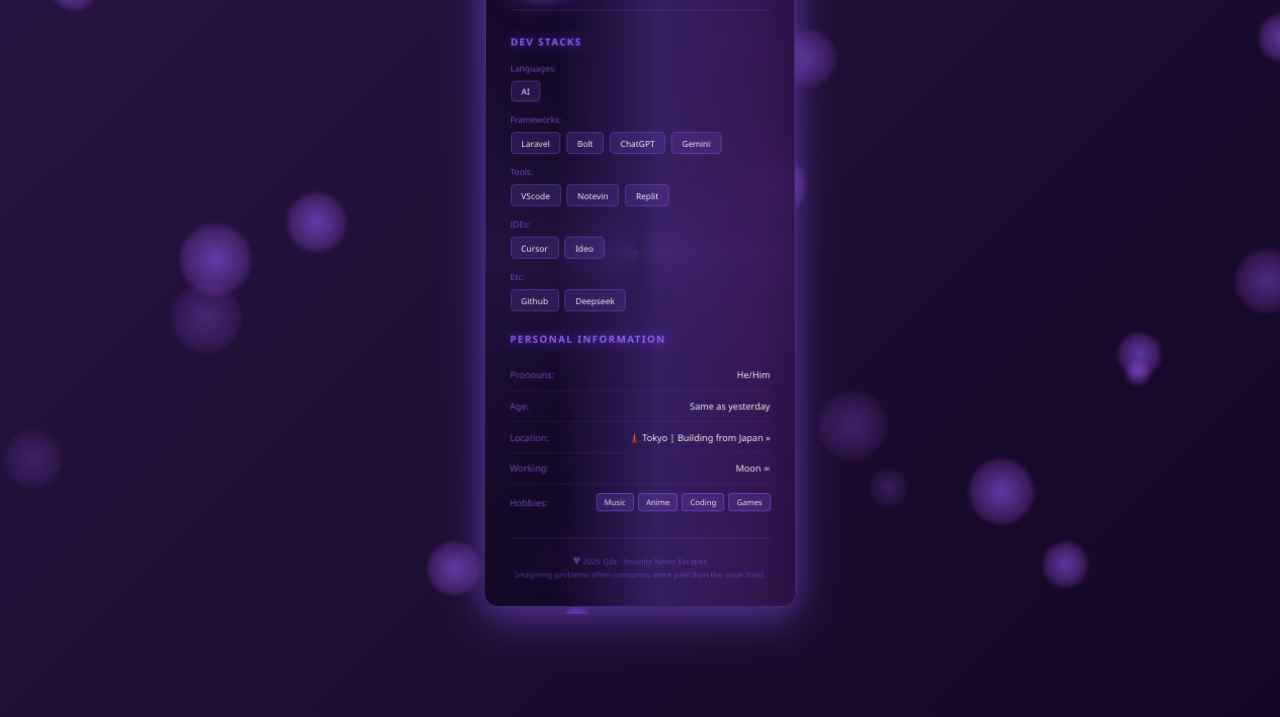
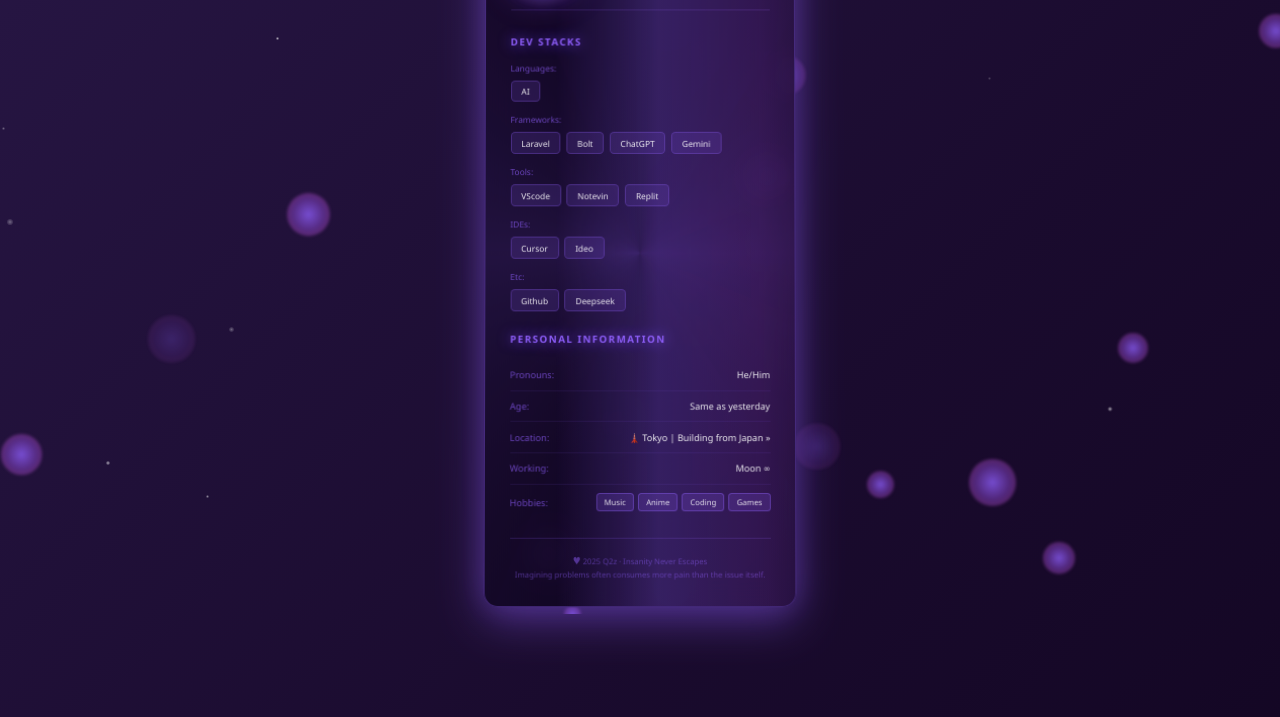
Before and after one commit to VIP999x/Web, a plain HTML site: page index.html in a window 1280 px wide. Shown: the part 83-800 px from the top of the page. Drawn offline with Linux system fonts and the light colour scheme.

Commit message:
Update index.html

```diff
--- a/index.html
+++ b/index.html
@@ -45,35 +45,52 @@
             z-index: 0;
             overflow: hidden;
         }
-
         .particle {
             position: absolute;
-            background: radial-gradient(circle, rgba(139, 92, 246, 0.6), rgba(168, 85, 247, 0.3), transparent);
+            background: radial-gradient(circle, rgba(139, 92, 246, 0.8), rgba(168, 85, 247, 0.4), rgba(236, 72, 153, 0.3));
             border-radius: 50%;
             animation: particleDrift 20s infinite ease-in-out;
-            filter: blur(3px);
+            filter: blur(2px);
+        }
+
+        .spark {
+            position: absolute;
+            background: radial-gradient(circle, rgba(255, 255, 255, 0.9), rgba(255, 255, 255, 0.4), transparent);
+            border-radius: 50%;
+            animation: sparkFlicker 0.5s infinite alternate;
+            filter: blur(1px);
         }
 
         @keyframes particleDrift {
             0%, 100% {
                 transform: translate(0, 0) scale(1);
+                opacity: 0.3;
+            }
+            25% {
+                transform: translate(200px, -100px) scale(1.2);
+                opacity: 0.6;
+            }
+            50% {
+                transform: translate(-150px, -250px) scale(0.7);
                 opacity: 0.4;
             }
-            25% {
-                transform: translate(150px, -150px) scale(1.3);
-                opacity: 0.8;
-            }
-            50% {
-                transform: translate(-100px, -200px) scale(0.8);
+            75% {
+                transform: translate(120px, -80px) scale(1.1);
                 opacity: 0.5;
-            }
-            75% {
-                transform: translate(100px, -100px) scale(1.1);
-                opacity: 0.7;
             }
         }
 
-        .card-container {
+        @keyframes sparkFlicker {
+            0% {
+                transform: scale(0.8);
+                opacity: 0.2;
+            }
+            100% {
+                transform: scale(1.2);
+                opacity: 0.8;
+            }
+        }
+.card-container {
             position: relative;
             z-index: 10;
             transform-style: preserve-3d;
@@ -679,21 +696,50 @@
             };
             setInterval(checkDevTools, 1000);
         })();
-
-        // สร้าง particles
+        // สร้าง particles และ sparks
         const particlesContainer = document.getElementById('particles');
-        for (let i = 0; i < 30; i++) {
+        for (let i = 0; i < 25; i++) {
                     const particle = document.createElement('div');
                     particle.className = 'particle';
-                    const size = Math.random() * 80 + 30;
+                    const size = Math.random() * 60 + 20;
                     particle.style.width = size + 'px';
                     particle.style.height = size + 'px';
                     particle.style.left = Math.random() * 100 + '%';
                     particle.style.top = Math.random() * 100 + '%';
-                    particle.style.animationDelay = Math.random() * 10 + 's';
-                    particle.style.animationDuration = (Math.random() * 15 + 15) + 's';
+                    particle.style.animationDelay = Math.random() * 15 + 's';
+                    particle.style.animationDuration = (Math.random() * 20 + 20) + 's';
                     particlesContainer.appendChild(particle);
                 }
+
+        // สร้าง sparks ที่กระพริบแบบ random
+        function createRandomSparks() {
+            const numSparks = Math.floor(Math.random() * 5) + 3;
+
+            for (let i = 0; i < numSparks; i++) {
+                const spark = document.createElement('div');
+                spark.className = 'spark';
+                const size = Math.random() * 8 + 2;
+                spark.style.width = size + 'px';
+                spark.style.height = size + 'px';
+                spark.style.left = Math.random() * 100 + '%';
+                spark.style.top = Math.random() * 100 + '%';
+                spark.style.animationDelay = Math.random() * 2 + 's';
+                spark.style.animationDuration = (Math.random() * 0.3 + 0.2) + 's';
+                spark.style.opacity = Math.random() * 0.6 + 0.2;
+
+                particlesContainer.appendChild(spark);
+
+                // ลบ spark หลังจาก animation เสร็จ
+                setTimeout(() => {
+                    if (spark.parentNode) {
+                        spark.parentNode.removeChild(spark);
+                    }
+                }, 500);
+            }
+        }
+
+        // สร้าง sparks แบบ random interval
+        setInterval(createRandomSparks, 200);
 // 3D Mouse Effect - Smooth
         const card = document.getElementById('bioCard');
         const container = document.querySelector('.card-container');
```
